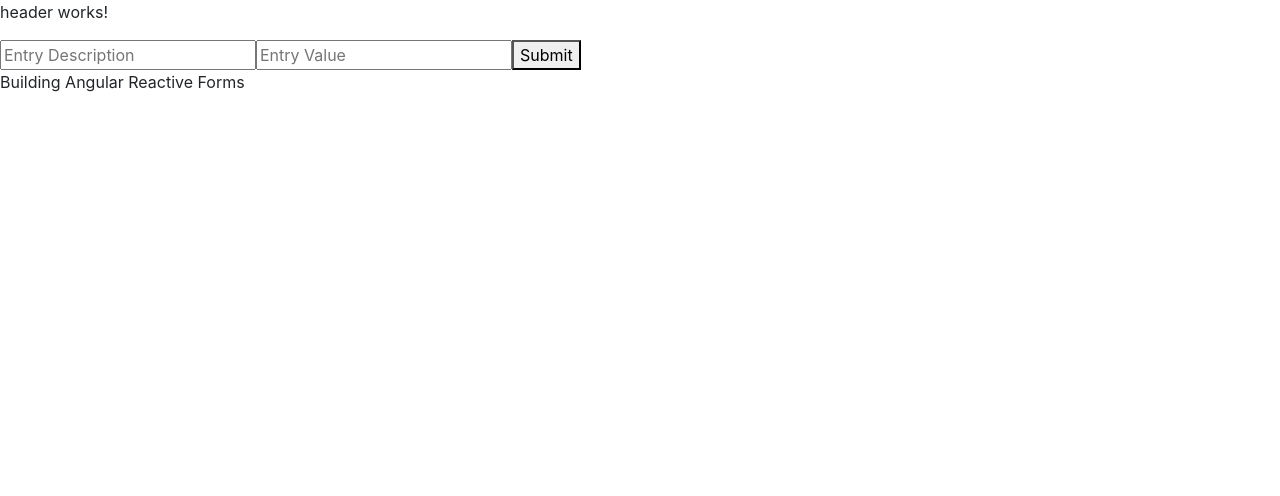
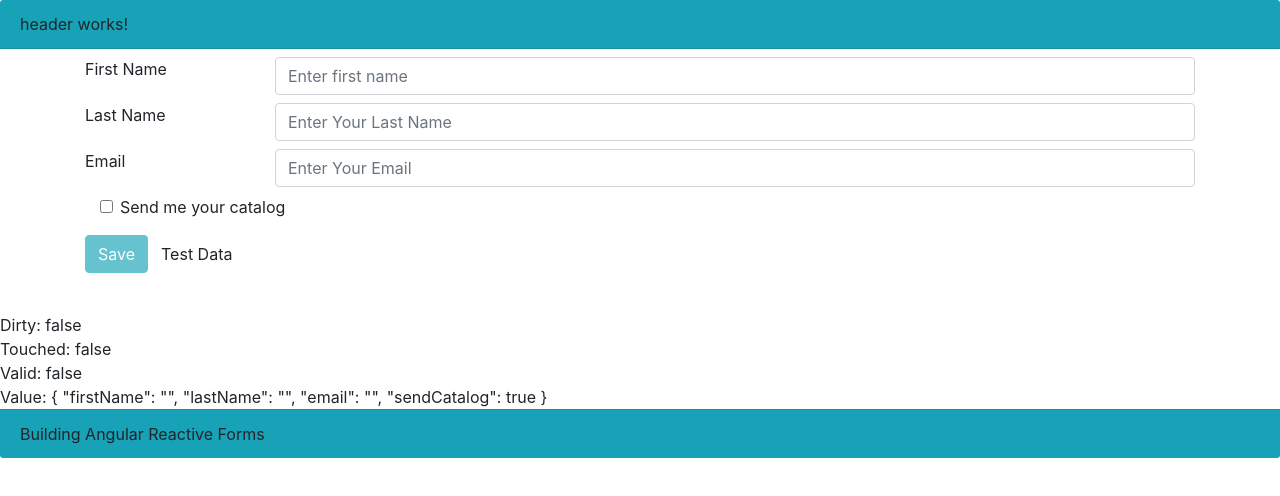
Before and after one commit to tsola2002/isaac-reactive-form, an Angular app: page / in a window 1280 px wide. Shown: the top 496 px of the page. Built offline with nearby package versions, Linux system fonts and the light colour scheme.

Commit message:
converted the form to a reactive form

```diff
--- a/src/app/footer/footer.component.html
+++ b/src/app/footer/footer.component.html
@@ -1,3 +1,3 @@
-<p>
-  Building Angular Reactive Forms
-</p>
+  <div class="card-footer bg-info">
+    Building Angular Reactive Forms
+  </div>
--- a/src/app/form/form.component.html
+++ b/src/app/form/form.component.html
@@ -1,5 +1,59 @@
- <form [formGroup]="entryForm">
-  <input type="text" placeholder="Entry Description">
-  <input type="text" placeholder="Entry Value">
-  <button>Submit</button>
-</form>
+ <div class="container">
+  <form class="form-horizontal mt-2 mb-2" novalidate [formGroup]="entryForm" (ngSubmit)="save()">
+    <div class="form-group row mb-2">
+
+      <label class="col-md-2 control-label" for="firstNameId">First Name</label>
+      <div class="col-md-10">
+          <input class="form-control" formControlName="firstName" type="text" id="firstNameId" placeholder="Enter first name" required minlength="3">
+      </div>
+
+    </div>
+    <div class="form-group row mb-2">
+        <label class="col-md-2 control-label" for="lastNameId">Last Name</label>
+        <div class="col-md-10">
+            <input class="form-control" formControlName="lastName" type="text" id="lastNameId" placeholder="Enter Your Last Name" required minlength="3">
+        </div>
+    </div>
+
+    <div class="form-group row mb-2">
+        <label class="col-md-2 control-label" for="emailId">Email</label>
+        <div class="col-md-10">
+            <input class="form-control" formControlName="email" type="text" placeholder="Enter Your Email">
+        </div>
+    </div>
+
+     <div class="form-group">
+        <div class="col-md-8">
+            <div class="form-check">
+              <label class="form-check-label">
+                <input class="form-check-input"
+                       id="sendCatalogId"
+                       type="checkbox"
+                       > Send me your catalog
+              </label>
+            </div>
+          </div>
+    </div>
+
+    <div class="form-group">
+      <div class="">
+        <span>
+            <button class="btn btn-info"
+            type="submit"
+            [disabled]=!entryForm.valid>Save</button>
+        </span>
+        <span>
+          <button class="btn btn-default" type="button" (click)="populateTestData()">
+            Test Data
+          </button>
+        </span>
+      </div>
+
+    </div>
+
+  </form>
+ </div>
+ <br>Dirty: {{ entryForm.dirty }}
+ <br>Touched: {{ entryForm.touched }}
+ <br>Valid: {{ entryForm.valid }}
+ <br>Value: {{ entryForm.value | json }}
--- a/src/app/form/form.component.ts
+++ b/src/app/form/form.component.ts
@@ -6,18 +6,38 @@
   templateUrl: './form.component.html',
   styleUrls: ['./form.component.css']
 })
-export class FormComponent {
+
+
+export class FormComponent implements OnInit {
+  entryForm: FormGroup;
+
 
   constructor() { }
 
-  entryForm = new FormGroup({
-    description: new FormControl(''),
-    value: new FormControl('')
-  })
 
-  ngOnInit() {
+
+
+
+  ngOnInit(): void {
+          //formgroup is a collection of form controls where a form control belongs to a field
+          this.entryForm = new FormGroup({
+            firstName: new FormControl(''),
+            lastName: new FormControl(''),
+            email: new FormControl(''),
+            sendCatalog: new FormControl(true)
+    });
   }
 
- //formgroup is a collection of form controla where a form control belongs to a field
+  //use setValue for all formcontrols & use Patch value for some formcontrols
+  populateTestData(): void {
+    this.entryForm.setValue({
+      firstName: 'Jack',
+      lastName: 'Harkness',
+      email: 'jackwood@torchwood.com',
+      sendCatalog: false
+    });
+  }
+
+
 
 }
--- a/src/app/header/header.component.html
+++ b/src/app/header/header.component.html
@@ -1,3 +1,3 @@
-<p>
-  header works!
-</p>
+  <div class="card-header bg-info">
+    header works!
+  </div>
```
